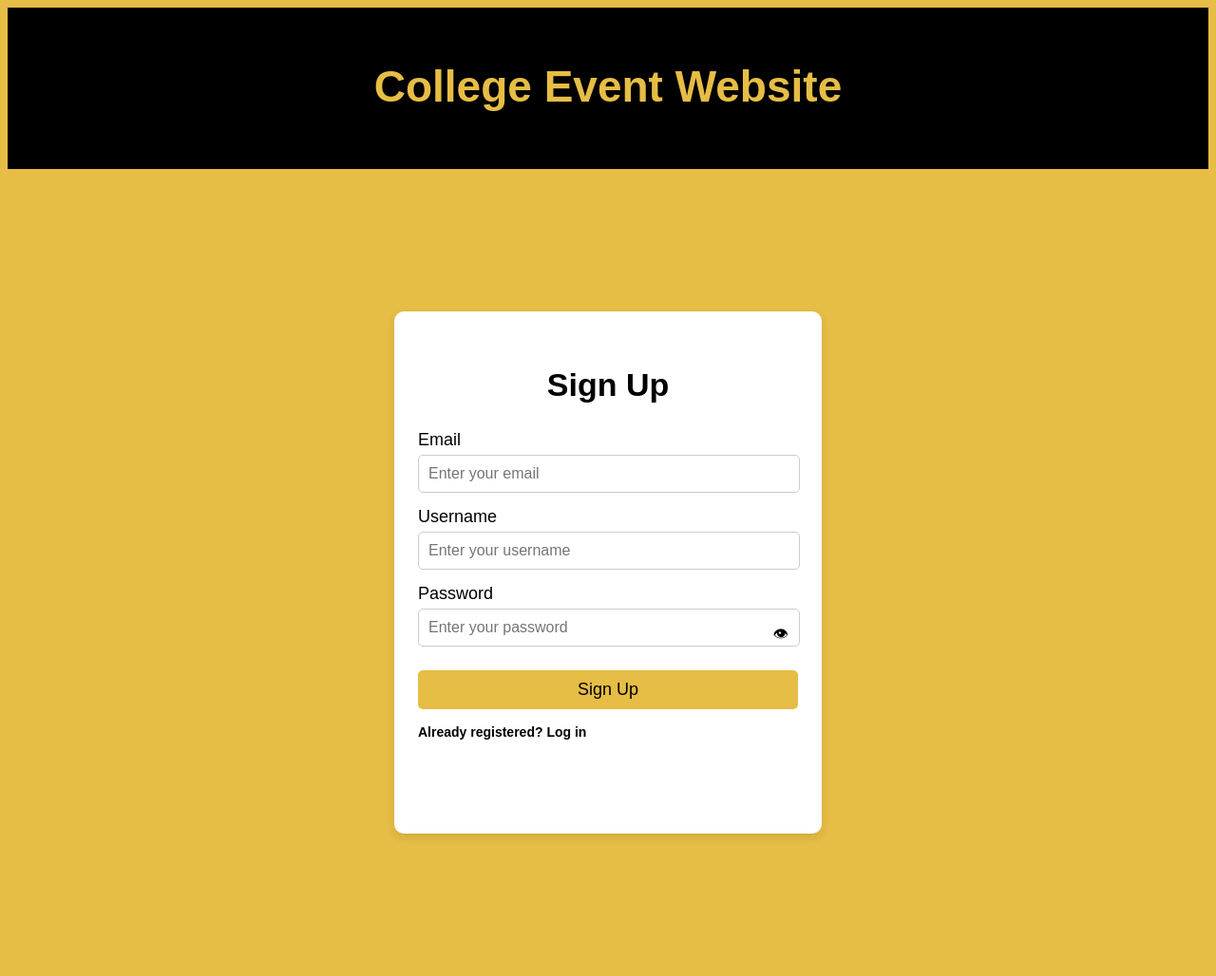
After one commit to mmorello4/DBS_College_Event_Website, a PHP site: page /pages/signup.php in a window 1280 px wide. The commit adds this page. Shown: the whole page at 95% size. Run offline with PHP 8.4, Linux system fonts and the light colour scheme.

Commit message:
Added signup and forgot pages

```diff
--- a/src/pages/home-page.php
+++ b/src/pages/home-page.php
@@ -34,7 +34,7 @@
             <button type="submit" class="login-button">Log in</button>
 
             <!-- Forgot Password -->
-            <p><a href="#" class="forgot-user-pass">Forgot username or password?</a></p>
+            <p><a href="forgot.php" class="forgot-user-pass">Forgot username or password?</a></p>
 
             <!-- Sign-up Link -->
             <p><a href="signup.php" class="signup-link">Not Registered? Sign Up Now</a></p>
--- /dev/null
+++ b/src/pages/signup.php
@@ -0,0 +1,49 @@
+<!-- signup.php -->
+<!DOCTYPE html>
+<html lang="en">
+<head>
+    <meta charset="UTF-8">
+    <meta name="viewport" content="width=device-width, initial-scale=1.0">
+    <title>Sign Up</title>
+    <link rel="stylesheet" href="../styles/signup-style.css">
+    <script src="../scripts/home-page-script.js"></script>
+</head>
+<body class="signup-background">
+
+    <!-- Header Section -->
+    <div class="header-container">
+        <h1 class="header-text">College Event Website</h1>
+    </div>
+    <!-- End Header Section -->
+
+    <!-- Sign Up Section -->
+    <div class="signup-container">
+        <h2 class="signup-text">Sign Up</h2>
+
+        <form action="#" method="POST">
+            <!-- Email Input -->
+            <label for="email" class="login-label">Email</label>
+            <input type="email" id="email" name="email" class="input-field" placeholder="Enter your email" required>
+
+             <!-- Username Input -->
+            <label for="username" class="login-label">Username</label>
+            <input type="text" id="username" name="username" class="input-field" placeholder="Enter your username" required>
+
+            <!-- Password Field -->
+            <label for="password">Password</label>
+            <div class="password-container">
+                <input type="password" id="password" name="password" class="input-field" placeholder="Enter your password" required>
+                <span class="toggle-password" onclick="togglePassword()">👁</span>
+            </div>
+
+            <!-- Sign Up Button -->
+            <button type="submit" class="signup-button">Sign Up</button>
+
+            <!-- Login Link -->
+            <p><a href="home-page.php" class="signup-link">Already registered? Log in</a></p>
+        </form>
+    </div>
+    <!-- End Sign Up Section -->
+
+</body>
+</html>
--- a/src/scripts/home-page-script.js
+++ b/src/scripts/home-page-script.js
@@ -7,9 +7,35 @@ function togglePassword()
 
     if (passwordField.type === 'password') {
         passwordField.type = 'text';
-        passwordIcon.textContent = '🙈'; // Change to "hide" icon
+        passwordIcon.textContent = 'X'; // Change to "hide" icon
     } else {
         passwordField.type = 'password';
         passwordIcon.textContent = '👁'; // Change back to "show" icon
     }
 }
+
+// Listen for log in
+document.getElementById("loginForm").addEventListener("submit", function(e) {
+    e.preventDefault(); // Prevent default form submission
+
+    const username = document.getElementById("username").value;
+    const password = document.getElementById("password").value;
+
+    const formData = new FormData();
+    formData.append('username', username);
+    formData.append('password', password);
+
+    fetch('login.php', {
+        method: 'POST',
+        body: formData
+    })
+    .then(response => response.json())
+    .then(data => {
+        if (data.success) {
+            window.location.href = 'dashboard.php'; // Redirect to dashboard
+        } else {
+            alert('Login failed: ' + data.message);
+        }
+    })
+    .catch(error => console.error('Error:', error));
+});
--- /dev/null
+++ b/src/styles/signup-style.css
@@ -0,0 +1,103 @@
+/* signup-style.css */
+
+/* Page Background */
+.signup-background {
+    background-color: #e6bd45;
+    margin-left: 2;
+    margin-right: 2;
+    margin-top: 2;
+    margin-bottom: 0;
+    padding: 0;
+}
+
+/* Header Section */
+.header-container {
+    background-color: #000;
+    height: 150px;
+    padding: 10px;
+    text-align: center;
+}
+.header-text {
+    font-family: Arial, sans-serif;
+    color: #e6bd45;
+    font-size: 46px;
+    padding-top: 15px;
+}
+
+/* Sign Up Box */
+.signup-container {
+    background-color: white;
+    padding: 25px;
+    margin: 150px auto;
+    border-radius: 10px;
+    box-shadow: 0px 4px 10px rgba(0, 0, 0, 0.1);
+    width: 400px;
+    height: 500px;
+    text-align: center;
+    font-family: Arial, sans-serif;
+}
+.signup-text {
+    color: black;
+    font-size: 34px;
+    padding-top: 5px;
+}
+
+/* Form Labels */
+label {
+    display: block;
+    font-size: 18px;
+    margin-bottom: 5px;
+    text-align: left;
+}
+
+/* Input Fields */
+.input-field {
+    width: 95%;
+    padding: 10px;
+    margin-bottom: 15px;
+    border: 1px solid #ccc;
+    border-radius: 5px;
+    font-size: 16px;
+}
+
+/* Password Field */
+.password-container {
+    position: relative;
+}
+.password-container .toggle-password {
+    position: absolute;
+    right: 10px;
+    top: 50%;
+    transform: translateY(-50%);
+    cursor: pointer;
+}
+
+/* Sign Up Button */
+.signup-button {
+    width: 100%;
+    padding: 10px;
+    background-color: #e6bd45;
+    color: black;
+    font-size: 18px;
+    border: none;
+    border-radius: 5px;
+    cursor: pointer;
+    margin-top: 10px;
+}
+.signup-button:hover {
+    background-color: #e7b41b;
+}
+
+/* Login Link */
+.signup-link {
+    display: block;
+    margin-top: 15px;
+    font-size: 14px;
+    text-decoration: none;
+    color: black;
+    font-weight: bold;
+    text-align: left;
+}
+.signup-link:hover {
+    text-decoration: underline;
+}
```
Also changed, not shown: src/pages/dashboard.php (added, +46 -0 lines), src/pages/forgot.php (added, +38 -0 lines), src/styles/forgot-style.css (added, +91 -0 lines).
